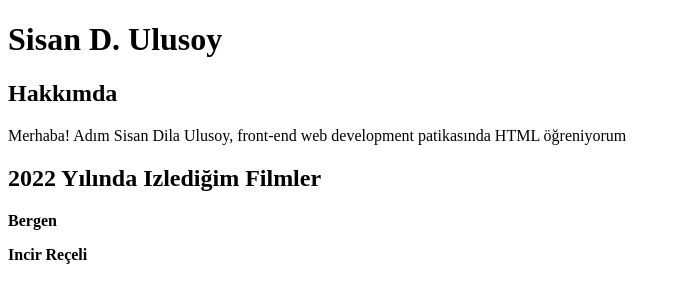
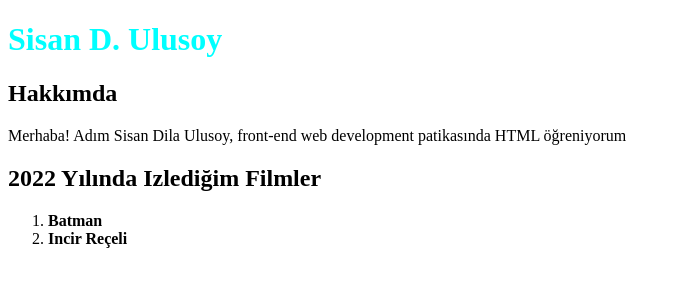
Before and after one commit to SisanDila/htmlodev1, a plain HTML site: page index.html in a window 1280 px wide. Shown: the whole page, without its empty margins (0-680 px from the left). Drawn offline with Linux system fonts and the light colour scheme.

Commit message:
commit on "main"

```diff
--- a/index.html
+++ b/index.html
@@ -8,12 +8,18 @@
 </head>
 <body>
     <!-- başlık ekliyorum -->
-    <h1>Sisan D. Ulusoy</h1>
+    <h1 style="color:aqua;">Sisan D. Ulusoy</h1>
     <h2>Hakkımda</h2>
     <p>Merhaba! Adım Sisan Dila Ulusoy, front-end web development patikasında HTML öğreniyorum</p>
     <h2>2022 Yılında Izlediğim Filmler</h2>
-    <p><b>Bergen</b></p>
-    <p><b>Incir Reçeli</b></p>
+    <ol>
+        <li>
+            <b>Batman</b>
+        </li>
+        <li>
+            <b>Incir Reçeli</b>
+        </li>
+    </ol>
 
 </body>
 </html>
```
